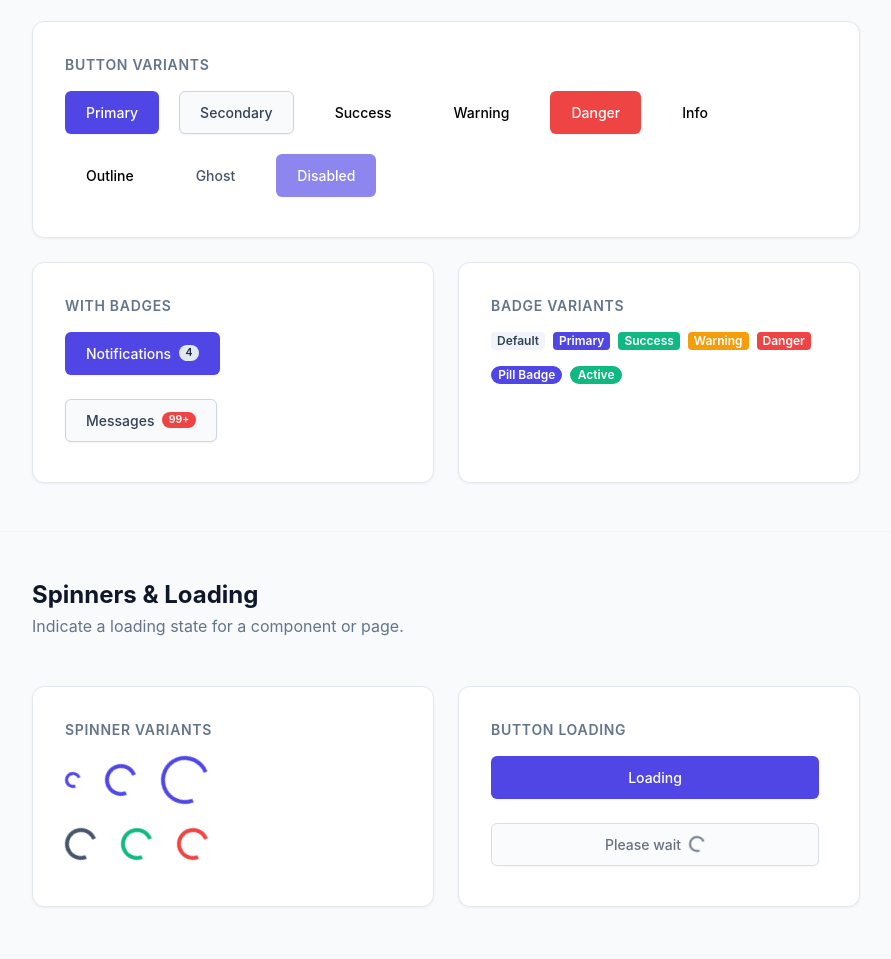
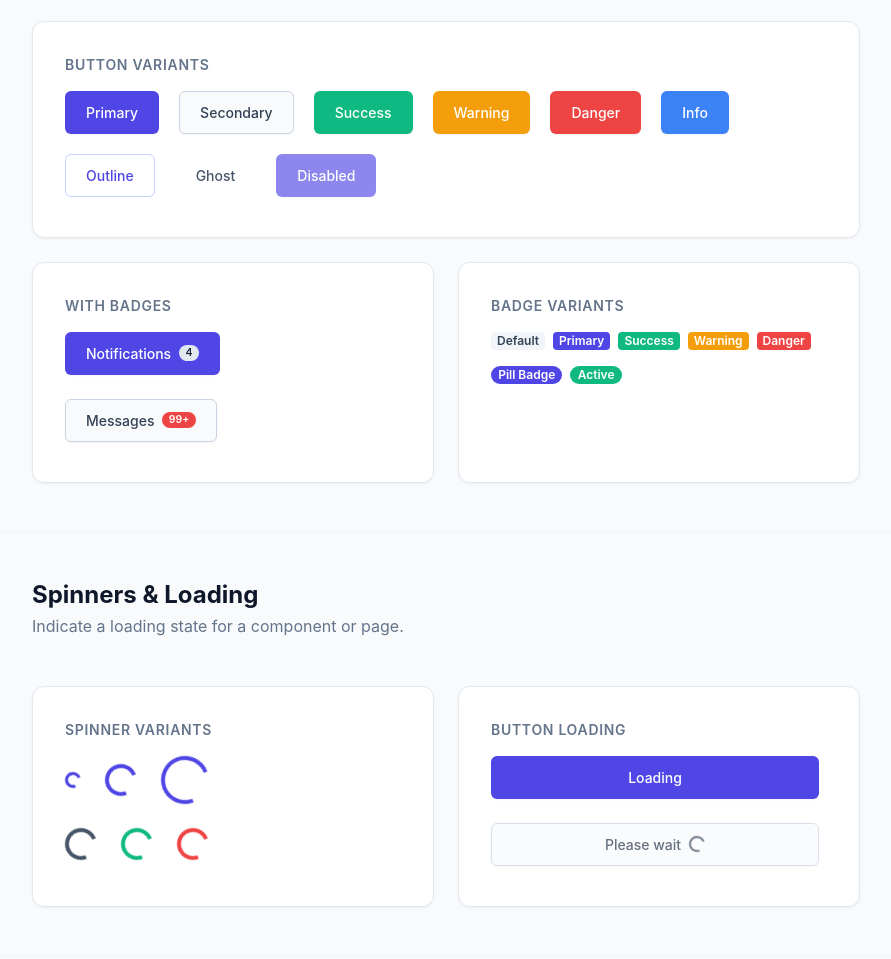
Before and after one commit to varun-eglobe/eglobe-ui, a website: page index.html in a window 1280 px wide. Shown: the part 1517-2476 px from the top of the page, without its empty margins (324-1215 px from the left). Drawn offline with Linux system fonts and the light colour scheme.

Commit message:
feat: Add success, warning, info, and outline button styles.

```diff
--- a/eg-ui-buttons.css
+++ b/eg-ui-buttons.css
@@ -74,6 +74,81 @@
   transform: translateY(0);
 }
 
+/* Success Button */
+.eg-ui-btn--success {
+  color: #ffffff;
+  background-color: var(--eg-ui-success);
+  border-color: transparent;
+  box-shadow: var(--eg-ui-shadow-sm);
+}
+
+.eg-ui-btn--success:focus {
+  box-shadow: 0 0 0 2px var(--eg-ui-neutral-50), 0 0 0 4px #6ee7b7;
+}
+
+.eg-ui-btn--success:hover {
+  background-color: #059669;
+  /* Emerald 600 */
+  transform: translateY(-1px);
+  box-shadow: var(--eg-ui-shadow-md);
+}
+
+.eg-ui-btn--success:active {
+  background-color: #047857;
+  /* Emerald 700 */
+  transform: translateY(0);
+}
+
+/* Warning Button */
+.eg-ui-btn--warning {
+  color: #ffffff;
+  background-color: var(--eg-ui-warning);
+  border-color: transparent;
+  box-shadow: var(--eg-ui-shadow-sm);
+}
+
+.eg-ui-btn--warning:focus {
+  box-shadow: 0 0 0 2px var(--eg-ui-neutral-50), 0 0 0 4px #fcd34d;
+}
+
+.eg-ui-btn--warning:hover {
+  background-color: #d97706;
+  /* Amber 600 */
+  transform: translateY(-1px);
+  box-shadow: var(--eg-ui-shadow-md);
+}
+
+.eg-ui-btn--warning:active {
+  background-color: #b45309;
+  /* Amber 700 */
+  transform: translateY(0);
+}
+
+/* Info Button */
+.eg-ui-btn--info {
+  color: #ffffff;
+  background-color: var(--eg-ui-info);
+  border-color: transparent;
+  box-shadow: var(--eg-ui-shadow-sm);
+}
+
+.eg-ui-btn--info:focus {
+  box-shadow: 0 0 0 2px var(--eg-ui-neutral-50), 0 0 0 4px #93c5fd;
+}
+
+.eg-ui-btn--info:hover {
+  background-color: #2563eb;
+  /* Blue 600 */
+  transform: translateY(-1px);
+  box-shadow: var(--eg-ui-shadow-md);
+}
+
+.eg-ui-btn--info:active {
+  background-color: #1d4ed8;
+  /* Blue 700 */
+  transform: translateY(0);
+}
+
 /* Danger Button */
 .eg-ui-btn--danger {
   color: #ffffff;
@@ -95,6 +170,25 @@
 
 .eg-ui-btn--danger:active {
   background-color: #b91c1c;
+  transform: translateY(0);
+}
+
+/* Outline Button */
+.eg-ui-btn--outline {
+  color: var(--eg-ui-primary-600);
+  background-color: transparent;
+  border-color: var(--eg-ui-primary-200);
+}
+
+.eg-ui-btn--outline:hover {
+  color: var(--eg-ui-primary-700);
+  background-color: var(--eg-ui-primary-50);
+  border-color: var(--eg-ui-primary-600);
+  transform: translateY(-1px);
+}
+
+.eg-ui-btn--outline:active {
+  background-color: var(--eg-ui-primary-100);
   transform: translateY(0);
 }
 
```
